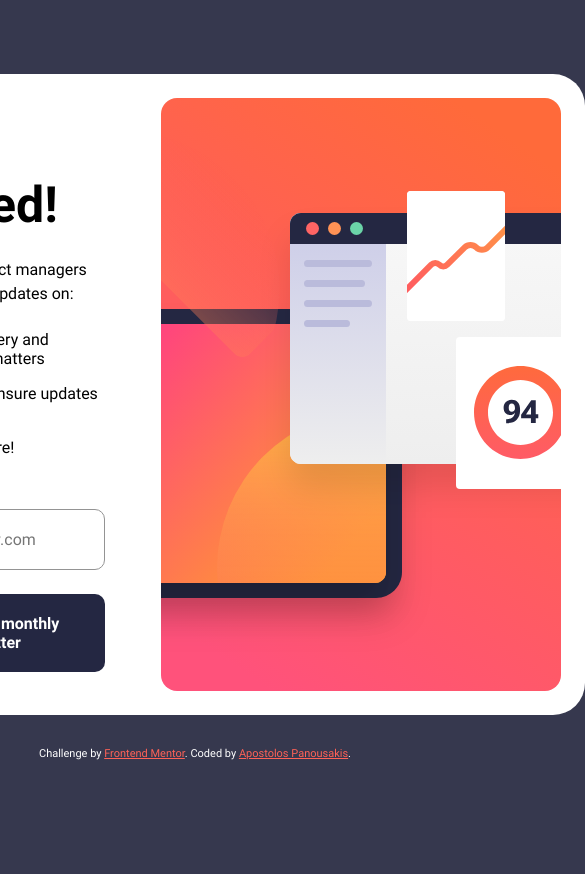
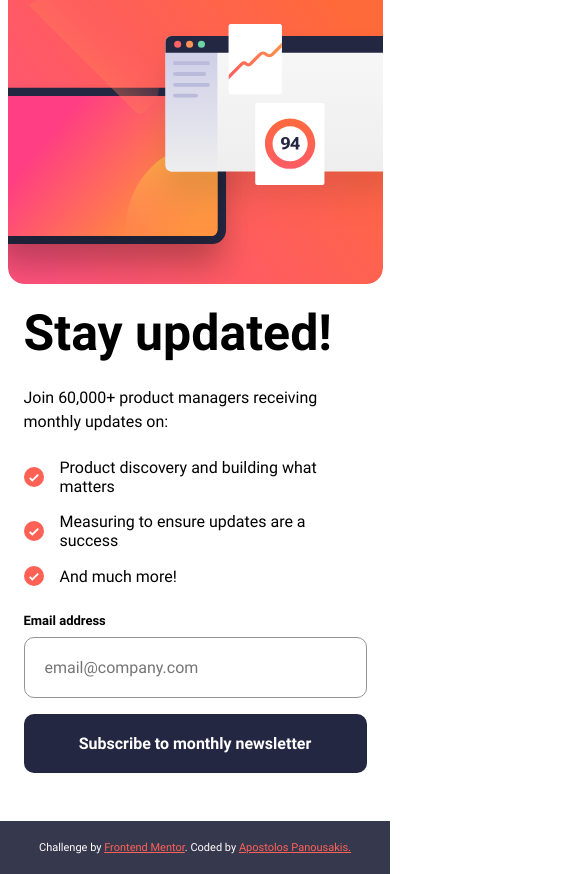
Before and after one commit to apocode01/Newsletter-sign-up-form, a plain HTML site: page index.html in a window 390 px wide. Shown: the whole page, 585 px wide, since content can reach past the window. Before the commit the page ends 844 px from the top, so only its background shows below. Drawn offline with Linux system fonts and the light colour scheme.

Commit message:
mobile and little js

```diff
--- a/index.html
+++ b/index.html
@@ -6,7 +6,6 @@
   <link rel="icon" type="image/png" sizes="32x32" href="./assets/images/favicon-32x32.png">
   <title>Frontend Mentor | Newsletter sign-up form with success message</title>
   <link rel="stylesheet" href="style.css">
-  <!-- Feel free to remove these styles or customise in your own stylesheet 👍 -->
 </head>
 <body>
   <main>
@@ -14,6 +13,9 @@
     <!-- Sign-up form start -->
 
     <div class="formState">
+      <div class="mobileImg">
+        <img src="assets/images/illustration-sign-up-mobile.svg" alt="Sign Up Image">
+      </div>
       <div class="content">
         <h1 class="heading">Stay updated!</h1>
 
@@ -31,13 +33,12 @@
             <span aria-live="polite" id="name-error"></span>
           </div>
           <input id="name" name="name" placeholder="email@company.com"/>
+          <button class="subscribe" type="submit">
+            Subscribe to monthly newsletter
+          </button>
         </form>
-
-        <button class="subscribe">
-          Subscribe to monthly newsletter
-        </button>
       </div>
-      <div class="imgContainer">
+      <div class="desktopImg">
         <img src="assets/images/illustration-sign-up-desktop.svg" alt="Sign Up Image">
       </div>
     </div>
@@ -56,13 +57,13 @@
     </div>
 
     <!-- Success message end -->
-
-    <div class="attribution">
+  </main>
+  <div class="attribution">
+    <p>
       Challenge by <a href="https://www.frontendmentor.io?ref=challenge" target="_blank">Frontend Mentor</a>.
-      Coded by <a href="https://github.com/apocode01" target="_blank">Apostolos Panousakis</a>.
-    </div>
-
-  </main>
+      Coded by <a href="https://github.com/apocode01" target="_blank">Apostolos Panousakis.</a>
+    </p>
+  </div>
   <script src="index.js"></script>
 </body>
 </html>
--- a/index.js
+++ b/index.js
@@ -0,0 +1,17 @@
+const form = document.querySelector('.form');
+
+form.addEventListener('submit', event => {
+    event.preventDefault();
+
+    const field = event.target.querySelector('#name');
+    const email = field.value;
+
+    const regex = /^[a-z0-9!#$%&'*+/=?^_`{|}~-]+(?:\.[a-z0-9!#$%&'*+/=?^_`{|}~-]+)*@(?:[a-z0-9](?:[a-z0-9-]*[a-z0-9])?\.)+[a-z0-9](?:[a-z0-9-]*[a-z0-9])?$/i;
+    if (regex.test(email)) {
+
+    }
+    else {
+        field.classList.add('nameError');
+        console.log(field);
+    }
+})
--- a/style.css
+++ b/style.css
@@ -29,7 +29,7 @@ body {
     flex-direction: column;
     align-items: center;
     justify-content: center;
-    min-height: calc(100vh - 0.625rem);
+    min-height: 100vh;
     font-family: 'Roboto', sans-serif;
     font-size: 16px;
     font-weight: 400;
@@ -82,8 +82,8 @@ body {
     display: inline-block;
     background-image: url('assets/images/icon-list.svg');
     background-size: contain;
-    width: 1.25rem;
-    height: 1.25rem;
+    min-width: 1.25rem;
+    min-height: 1.25rem;
 }
 
 .form {
@@ -105,7 +105,13 @@ body {
     border: solid 1px var(--grey);
 }
 
+#name.nameError {
+    border-color: var(--red);
+    background-color: rgba(255,232,230,255);
+}
+
 .subscribe {
+    margin-top: 0.5rem;
     padding: 1.25rem;
     font-size: 16px;
     font-family: 'Roboto', sans-serif;
@@ -122,11 +128,12 @@ body {
     box-shadow: 0 4px 10px rgba(0,0,0,0.2);
 }
 
-.imgContainer {
-    display: flex;
-    align-items: center;
-    justify-content: center;
+.desktopImg {
     margin-right: 1.5rem;
+}
+
+img {
+    flex-shrink: 1;
 }
 
 .attribution {
@@ -138,3 +145,50 @@ body {
 .attribution a {
     color: var(--red);
 }
+
+.mobileImg {
+    display: none;
+}
+
+@media only screen and (max-width: 40rem) {
+    body {
+        justify-content: flex-start;
+        padding: 0;
+        background-color: var(--white);
+    }
+
+    .formState {
+        display: flex;
+        flex-direction: column;
+        align-items: center;
+        justify-content: flex-start;
+        background-color: transparent;
+        border-radius: 0%;
+        padding: 0 1rem 1rem 1rem;
+        max-width: 375px;
+    }
+
+    .desktopImg {
+        display: none;
+    }
+
+    .mobileImg {
+        display: block;
+        margin-bottom: 1rem;
+    }
+
+    .content {
+        padding: 0;
+        margin: 0;
+    }
+
+    .attribution {
+        width: 100%;
+        flex: 1;
+        display: flex;
+        align-items: center;
+        justify-content: center;
+        background-color: var(--blue700);
+        padding: 1.25rem;
+    }
+}
```
